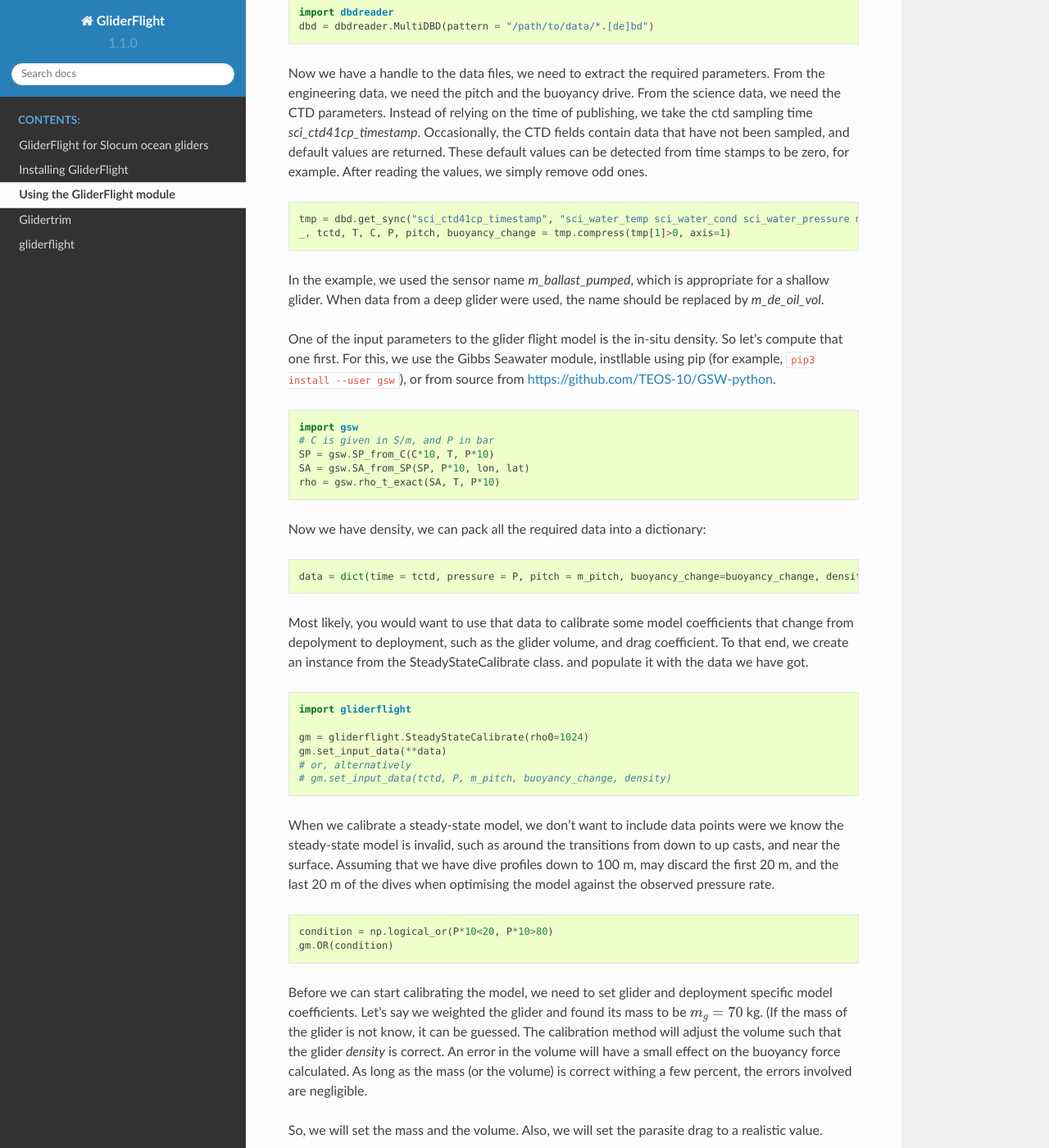
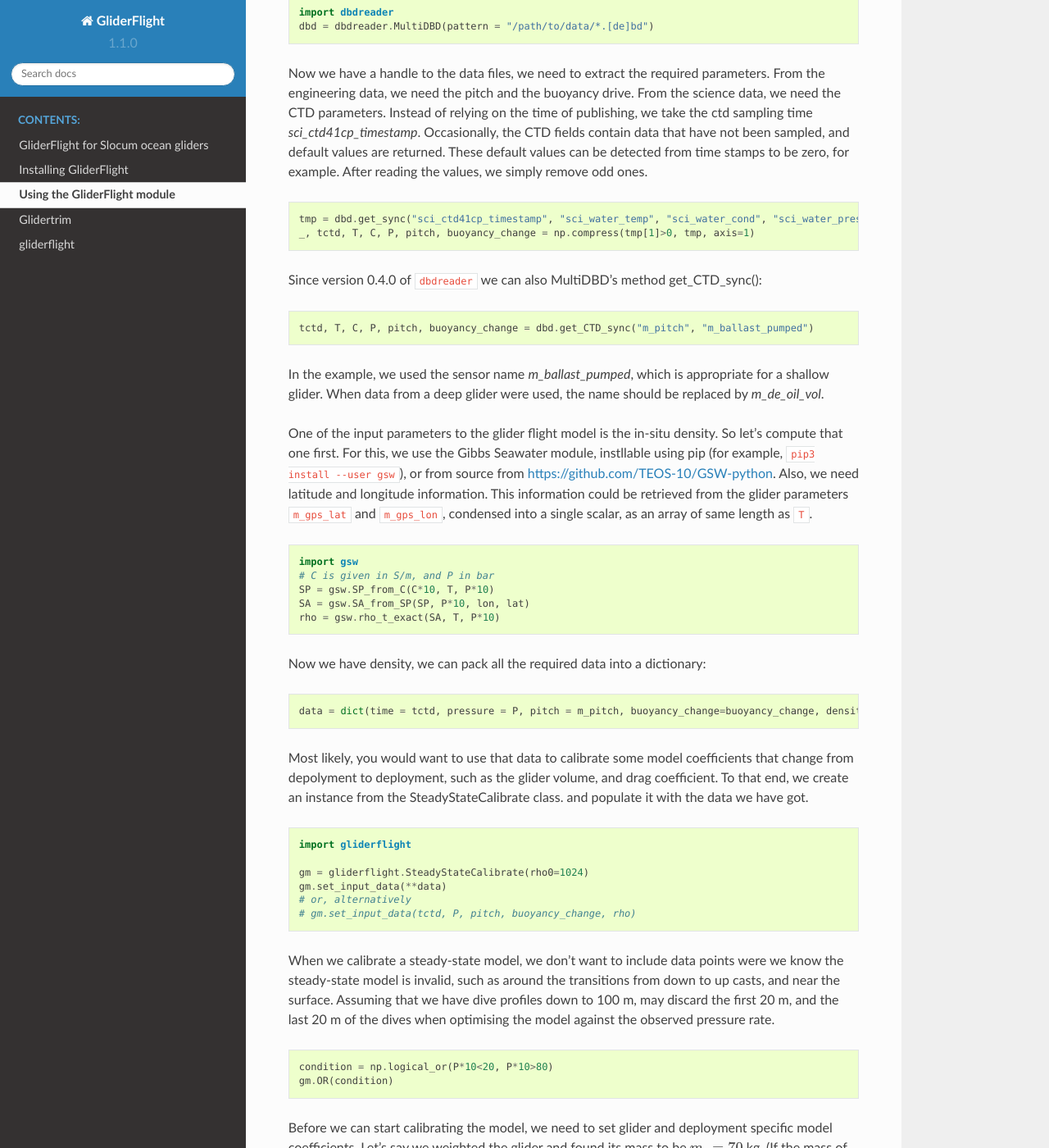
Before and after one commit to smerckel/gliderflight, a Sphinx documentation site: the page built from doc/source/using_gliderflight.rst, in a window 1280 px wide and 1400 px high, scrolled down 417 px. Shown: the whole window at 82% size. Built offline with Sphinx 7.4.7 and the Read the Docs theme 2.0.0, drawn with Linux system fonts in a browser that asks for light colours.

Commit message:
Processes the changes in documentation and glidertrim as suggested by @hawesie, issue #1

```diff
--- a/doc/source/using_gliderflight.rst
+++ b/doc/source/using_gliderflight.rst
@@ -34,8 +34,17 @@ zero, for example. After reading the values, we simply remove odd ones.
 
 ::
 
-   tmp = dbd.get_sync("sci_ctd41cp_timestamp", "sci_water_temp sci_water_cond sci_water_pressure m_pitch m_ballast_pumped".split())
-   _, tctd, T, C, P, pitch, buoyancy_change = tmp.compress(tmp[1]>0, axis=1)
+   tmp = dbd.get_sync("sci_ctd41cp_timestamp", "sci_water_temp", "sci_water_cond", "sci_water_pressure", "m_pitch", "m_ballast_pumped")
+   _, tctd, T, C, P, pitch, buoyancy_change = np.compress(tmp[1]>0, tmp, axis=1)
+
+
+Since version 0.4.0 of ``dbdreader`` we can also MultiDBD's method
+get_CTD_sync():
+
+::
+
+   tctd, T, C, P, pitch, buoyancy_change = dbd.get_CTD_sync("m_pitch", "m_ballast_pumped")
+
 
 In the example, we used the sensor name *m_ballast_pumped*, which is
 appropriate for a shallow glider. When data from a deep glider were
@@ -45,7 +54,10 @@ One of the input parameters to the glider flight model is the in-situ
 density. So let's compute that one first. For this, we use the Gibbs
 Seawater module, instllable using pip (for example, ``pip3
 install --user gsw``), or from source from
-https://github.com/TEOS-10/GSW-python.
+https://github.com/TEOS-10/GSW-python. Also, we need latitude and
+longitude information. This information could be retrieved from the
+glider parameters ``m_gps_lat`` and ``m_gps_lon``, condensed into a
+single scalar, as an array of same length as ``T``.
 
 ::
 
@@ -73,7 +85,7 @@ instance from the SteadyStateCalibrate class. and populate it with the data we h
    gm = gliderflight.SteadyStateCalibrate(rho0=1024)
    gm.set_input_data(**data)
    # or, alternatively
-   # gm.set_input_data(tctd, P, m_pitch, buoyancy_change, density)
+   # gm.set_input_data(tctd, P, pitch, buoyancy_change, rho)
 
 When we calibrate a steady-state model, we don't want to include data
 points were we know the steady-state model is invalid, such as around
```
Also changed, not shown: 1 other file.
